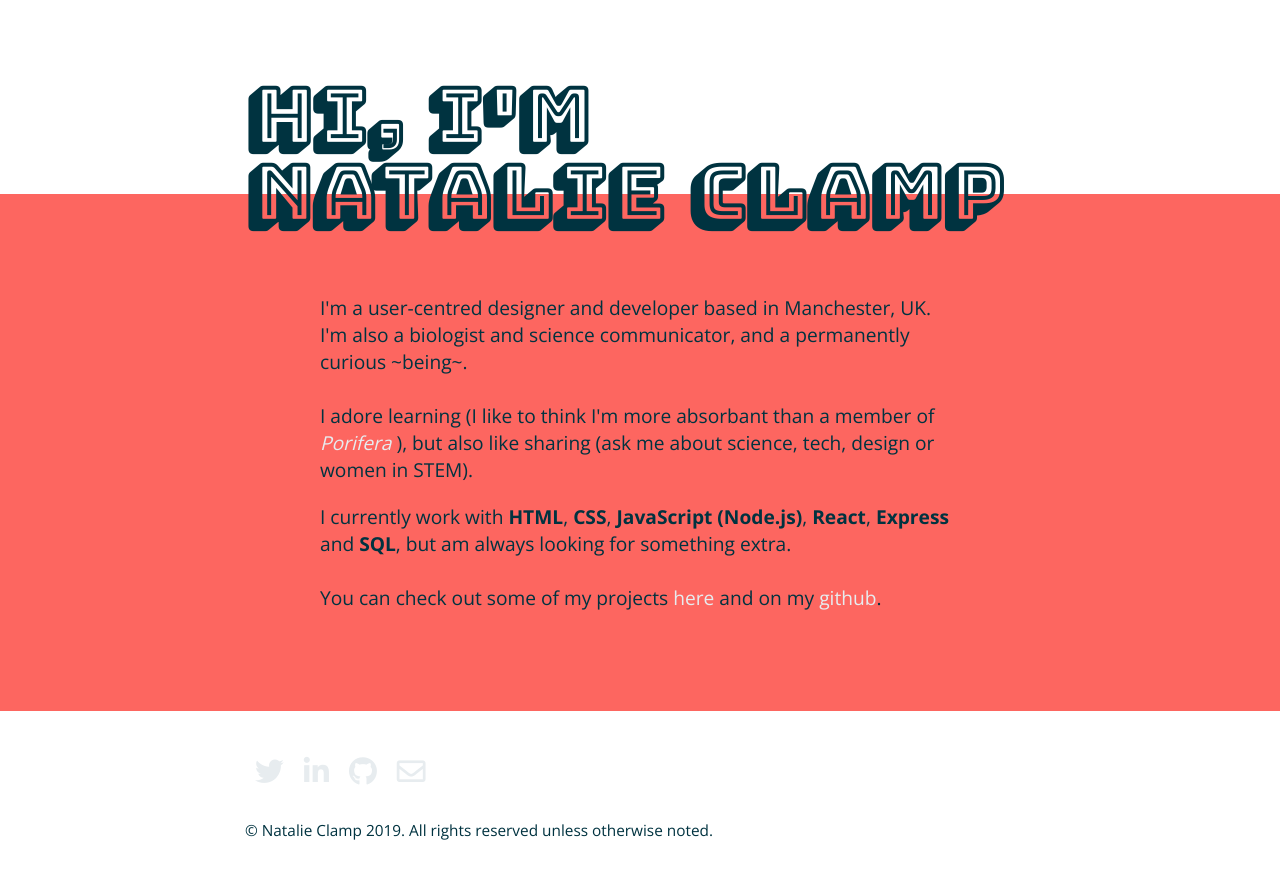
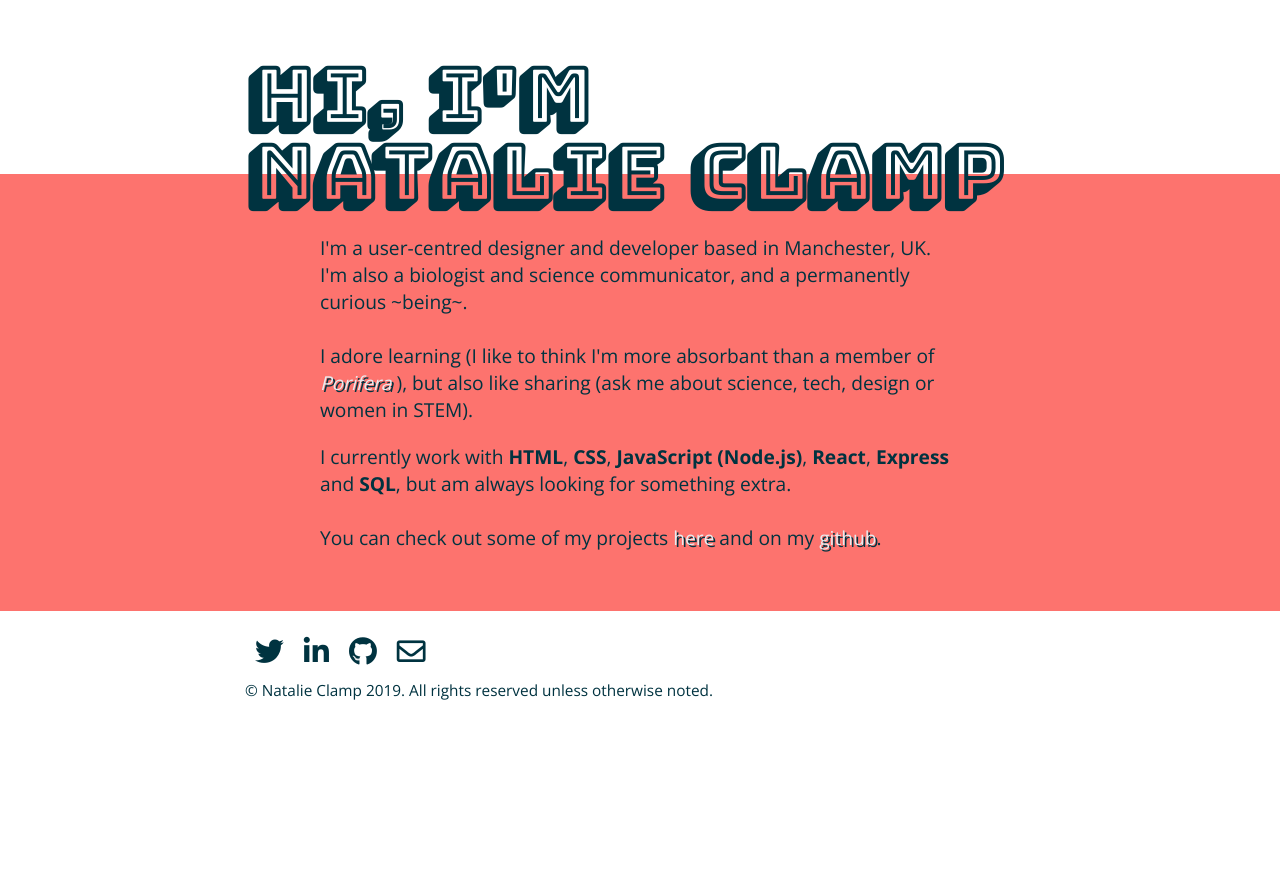
Before and after one commit to NatClamp/natalieclamp-simplePortfolio, a plain HTML site: page index.html in a window 1280 px wide. After the commit the page ends 800 px from the top, so only its background shows below. Drawn offline with nearby package versions, Linux system fonts and the light colour scheme.

Commit message:
Styling hover effects and altering padding

```diff
--- a/main.css
+++ b/main.css
@@ -14,12 +14,40 @@ body {
 }
 
 a {
+  text-decoration: none;
+  cursor: pointer;
+  color: #003340;
+  -webkit-transition: 0.25s ease-in-out;
+  -moz-transition: 0.25s ease-in-out;
+  -ms-transition: 0.25s ease-in-out;
+  -o-transition: 0.25s ease-in-out;
+  transition: 0.25s ease-in-out;
+  overflow: visible;
+}
+
+a:hover {
+  -webkit-text-shadow: 0 0 10px #fd6660;
+  -moz-text-shadow: 0 0 10px #fd6660;
+  -ms-text-shadow: 0 0 10px #fd6660;
+  -o-text-shadow: 0 0 10px #fd6660;
+  text-shadow: 0 0 10px #fd6660;
+}
+
+.profile a {
+  text-shadow: 2px 2px #003340;
+  cursor: pointer;
   color: #e7ecef;
-  text-decoration: none;
+  transition: 0.25s ease-in-out;
+}
+
+.profile a:hover {
+  color: #003340;
+  text-shadow: none;
+  transition: 0.25s ease-in-out;
 }
 
 header {
-  margin-top: 80px;
+  margin-top: 60px;
 }
 
 .container {
@@ -40,10 +68,16 @@ header {
   display: inline-block;
   position: relative;
   line-height: 1em;
+  transition: 0.25s;
+}
+
+.header__headline:hover {
+  transform: rotateZ(-0.5deg) translateX(0.5em);
+  transition: 0.25s;
 }
 
 .profile {
-  background-color: #fd6660;
+  background-color: #fd736e;
   width: 100%;
   padding: 70px 50px;
 }
@@ -61,11 +95,11 @@ header {
 }
 
 .site-footer {
-  padding: 40px 0;
+  padding: 10px 0;
 }
 
 .social-nav {
-  margin-bottom: 30px;
+  margin: 10px 0;
   list-style-type: none;
   padding: 0;
   display: flex;
@@ -89,7 +123,7 @@ header {
     font-size: 4em;
   }
   .profile {
-    padding: 100px;
+    padding: 60px 100px;
   }
   .profile__container {
     max-width: 700px;
```
